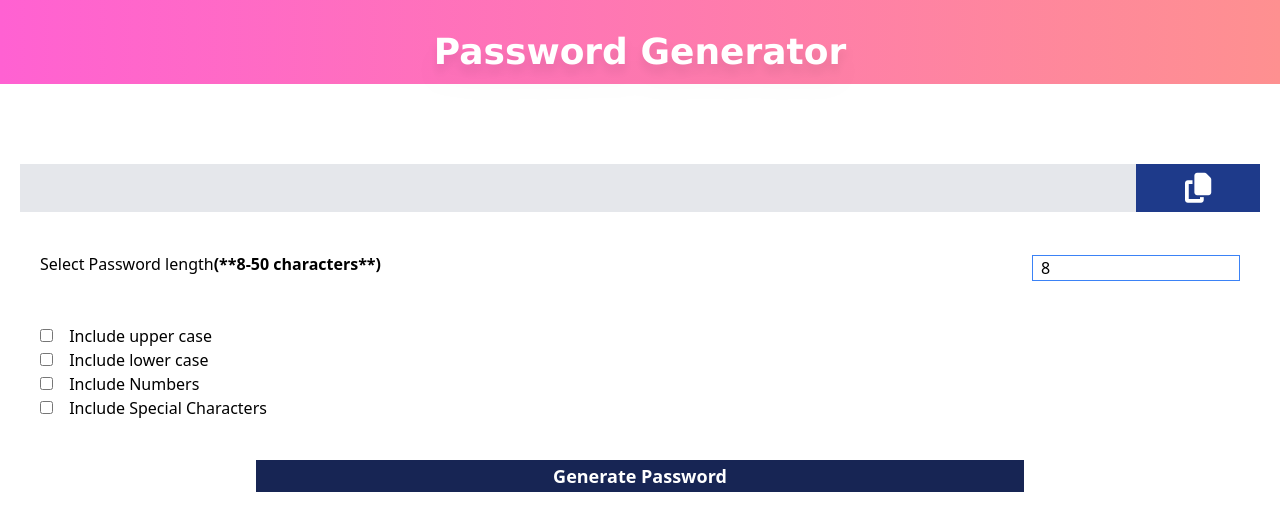
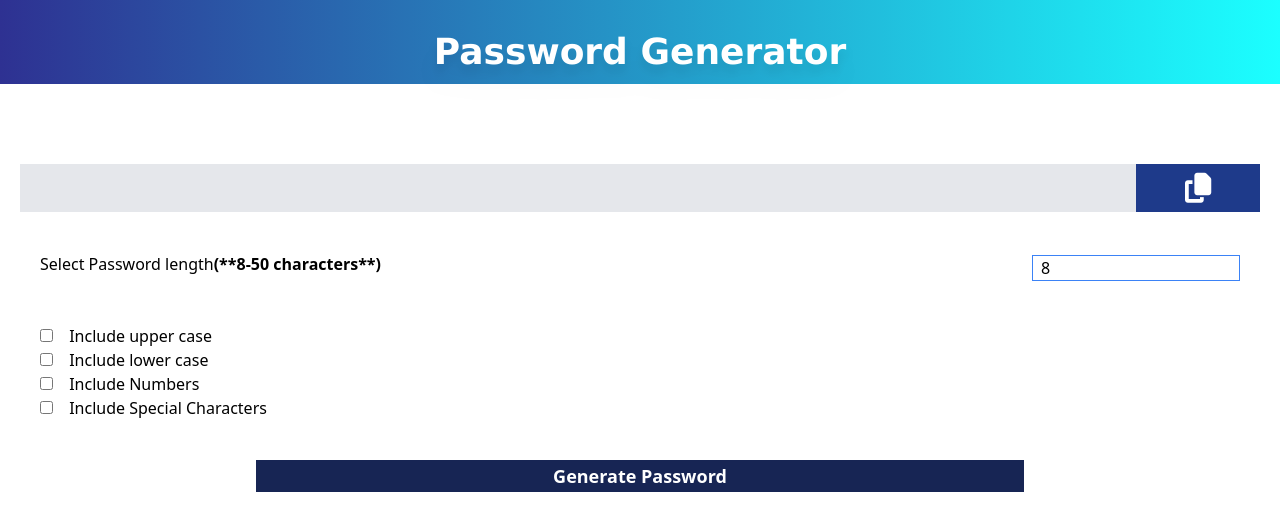
Before and after one commit to abhinavrajput1111/Password-generator, a plain HTML site: page index.html in a window 1280 px wide. Drawn offline with nearby package versions, Linux system fonts and the light colour scheme.

Commit message:
changed gradient

```diff
--- a/style.css
+++ b/style.css
@@ -11,7 +11,7 @@
 }
 
 .heading {
-  background: linear-gradient(to right, #ff61d2, #fe9090);
+  background: linear-gradient(to right, #2e3192, #1bffff);
   font-family: "Lucida Sans", "Lucida Sans Regular", "Lucida Grande",
     "Lucida Sans Unicode", Geneva, Verdana, sans-serif;
 }
```
